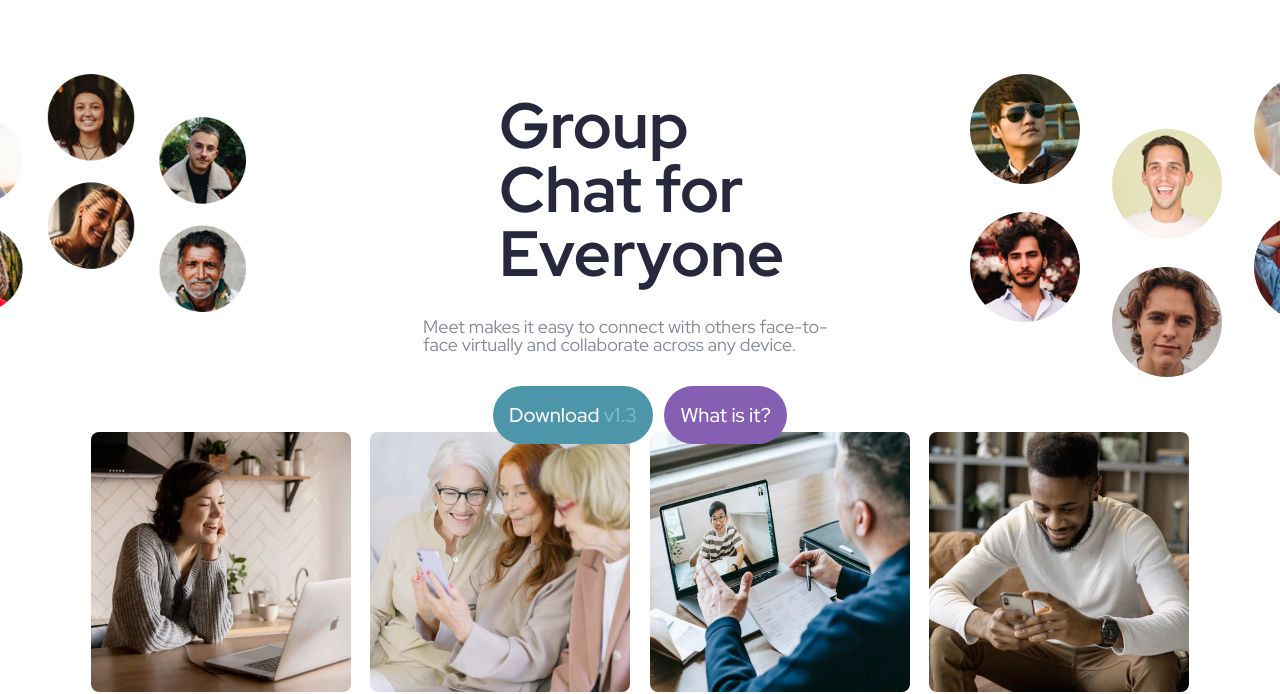
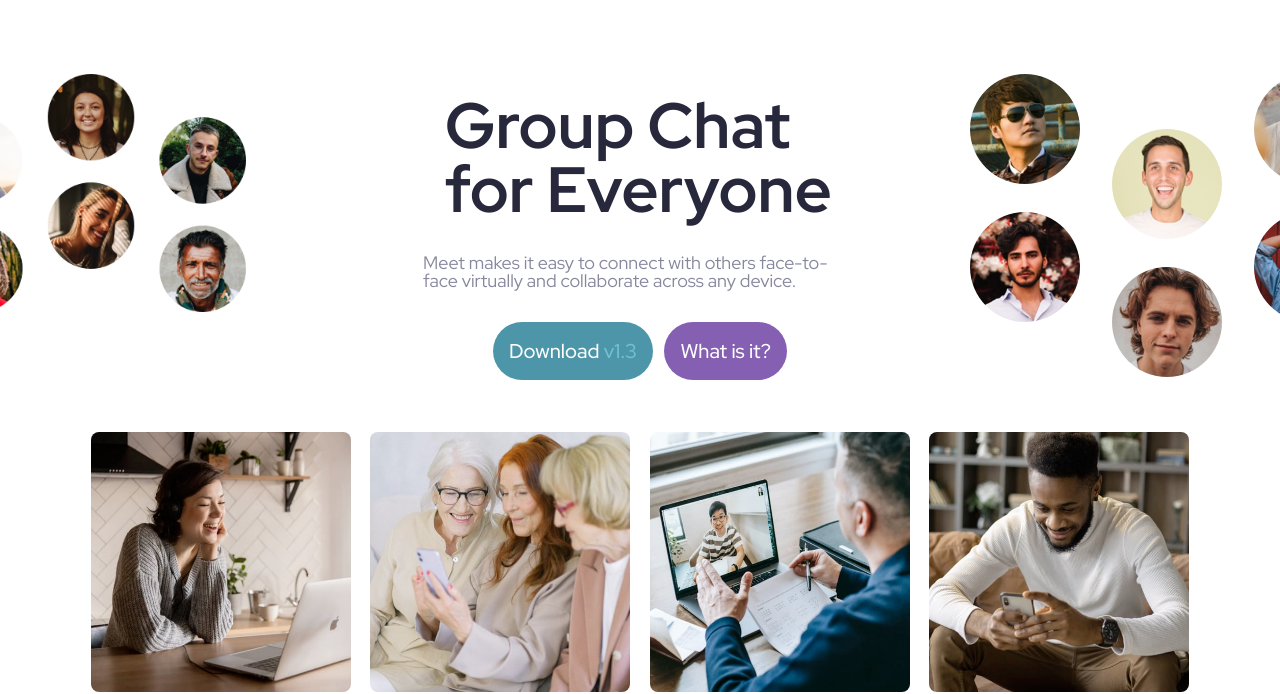
Before and after one commit to hebaahmedsaleh/landing-page.github.io, a plain HTML site: page index.html in a window 1280 px wide. Shown: the part 118-812 px from the top of the page. Drawn offline with Linux system fonts and the light colour scheme.

Commit message:
css fixes

```diff
--- a/index.css
+++ b/index.css
@@ -97,7 +97,7 @@ body {
     margin-bottom: 2rem;
     font-size: 4rem;
     color: var(--Navy);
-    max-width: 65%;
+    max-width: 90%;
   }
 
   .hero-middle-cover__desc {
```
